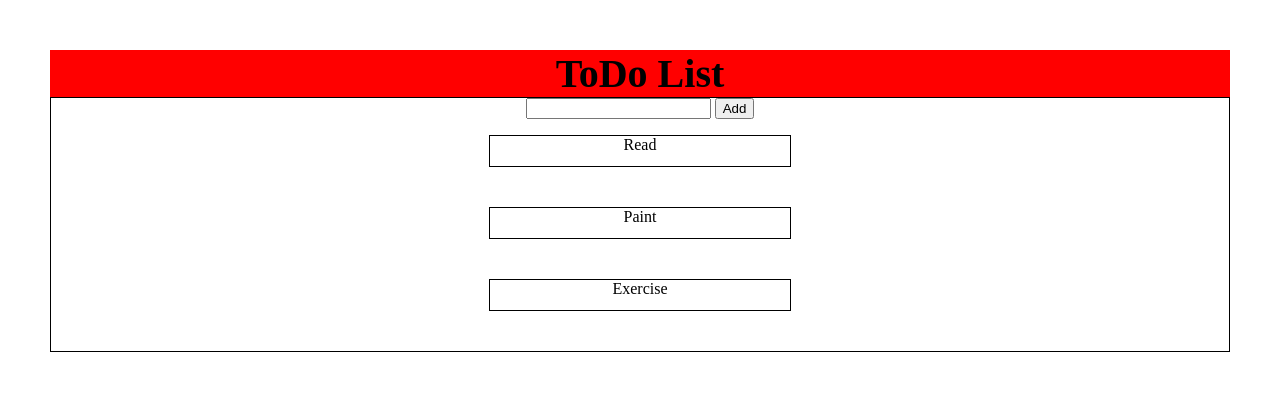
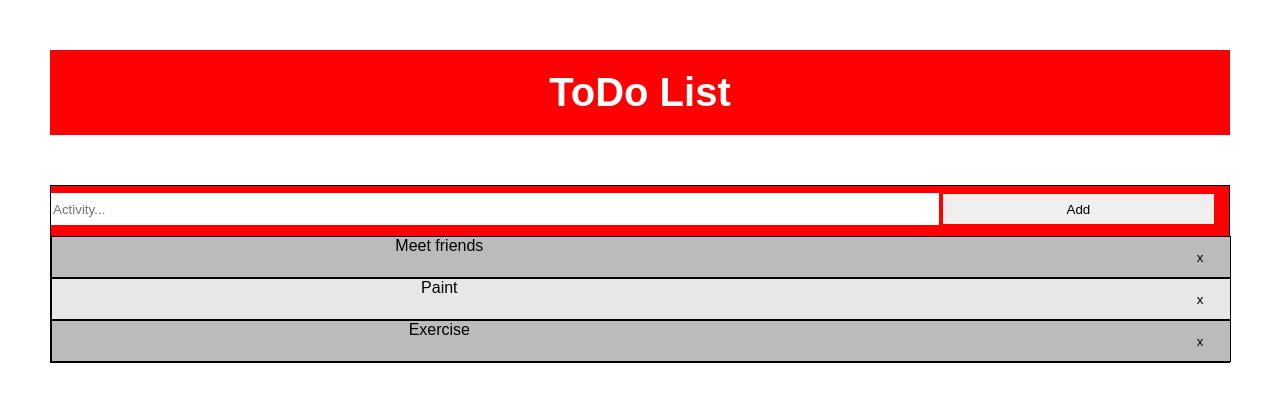
Before and after one commit to Jonathan-Challenger/Web-Dev, a PHP site: page /todo.html in a window 1280 px wide. Shown: the top 412 px of the page. Run offline with PHP 8.4, Linux system fonts and the light colour scheme.

Commit message:
updating todo project

```diff
--- a/SmallerProjects/ToDoApp/todo.css
+++ b/SmallerProjects/ToDoApp/todo.css
@@ -1,32 +1,84 @@
 body {
     margin: 0;
     padding: 50px;
+    font-family: Arial, Helvetica, sans-serif;
 }
 
 div#header {
     font-size: 20px;
     text-align: center;
     background-color: red;
+    margin-bottom: 50px;
 }
 
 div#header h1 {
     margin: 0;
+    color: #fff;
+    padding: 20px;
+}
+
+div#form-div {
+    width: 100%;
+    height: 50px;
+    background-color: red;
+}
+
+div#form-div input {
+    margin-top: 7px;
+    width: 75%;
+    height:30px;
+    border: none;
+}
+
+div#form-div button {
+    width: 23%;
+    height: 30px;
+    margin-top: 7px;
+    border: none;
+    cursor: pointer;
 }
 
 .list-element {
+    display: grid;
+    gap: 1em;
+    grid-template-columns: 2fr 1fr;
     border: 1px solid black;
-    width: 300px;
+    width: 100%;
     text-align: center;
-    height: 30px;
-    margin-bottom: 40px;
+    height:40px;
+    background-color: rgb(231, 231, 231);
+    cursor: pointer;
+}
+
+.list-element:hover {
+    background-color: rgb(136, 136, 136);
+}
+
+.list-element:nth-child(odd) {
+    background-color: rgb(187, 187, 187);
+}
+.list-element:nth-child(odd):hover {
+    background-color: rgb(136, 136, 136);
+}
+
+.list-element button {
+    height:inherit;
+    width: 60px;
+    justify-self: end;
+    align-self: center;
+    cursor: pointer;
+    border: none;
+    background-color: inherit;
+}
+
+.list-element button:hover {
+    background-color: rgb(255, 0, 0);
 }
 
 div#border {
     display: flex;
-    gap: 1em;
     flex-direction: column;
     justify-content: center;
-    align-items: center;
     margin: auto;
     border: 1px solid black;
 
--- a/SmallerProjects/ToDoApp/todo.html
+++ b/SmallerProjects/ToDoApp/todo.html
@@ -13,17 +13,26 @@
     </div>
     <div id="border">
         <div id="form-div">
-            <input type="text" id="input-form">
-            <button id="add-button" type="button">Add</button>
+            <input type="text" id="input-form" placeholder="Activity...">
+            <button id="add-button" type="button" onclick="add()">Add</button>
         </div>
         <div id="list-box">
-            <div class="list-element">Read</div>
-            <div class="list-element">Paint</div>
-            <div class="list-element">Exercise</div>
+            <div class="list-element">
+                <span>Meet friends</span>
+                <button class="remove-button" type="button">x</button>
+            </div>
+            <div class="list-element">
+                <span>Paint</span>
+                <button class="remove-button" type="button">x</button>
+            </div>
+            <div class="list-element">
+                <span>Exercise</span>
+                <button class="remove-button" type="button">x</button>
+            </div>
         </div>
 
 
     </div>
-
+    <script src="todo.js"></script>
 </body>
 </html>
--- a/SmallerProjects/ToDoApp/todo.js
+++ b/SmallerProjects/ToDoApp/todo.js
@@ -0,0 +1,23 @@
+const listbody = document.getElementById("list-box");
+const activity = document.getElementById("input-form");
+const removeBut = document.getElementsByClassName("remove-button");
+
+
+function add() {
+    if (activity.value === "") {
+        alert("Please enter an activity to add.")
+    } else {
+        listbody.innerHTML += `<div class="list-element">
+            <span>${activity.value}</span>
+            <button class="remove-button" type="button">x</button>
+            </div>`
+        activity.value = "";
+    }
+}
+
+function remove() {
+
+}
+
+console.log(removeBut);
+console.log(removeBut[0].parentNode.parentNode);
```
